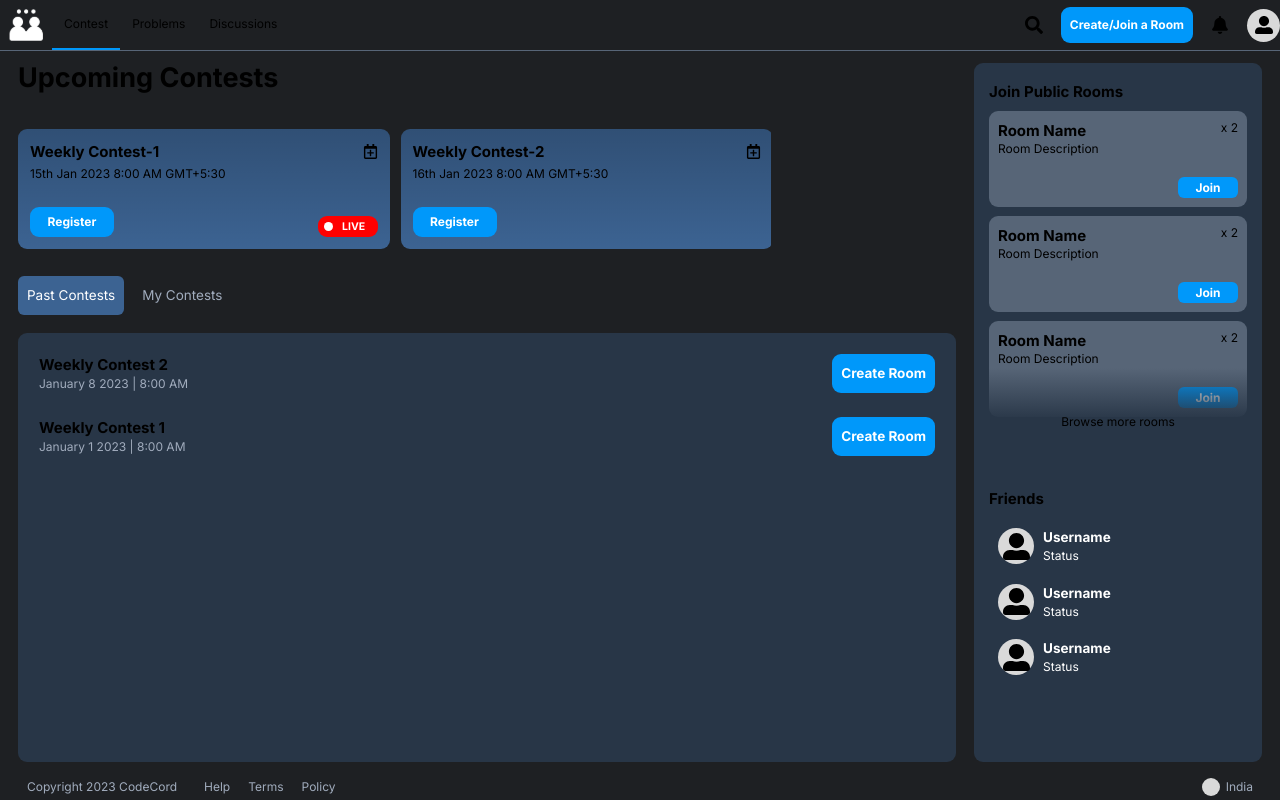
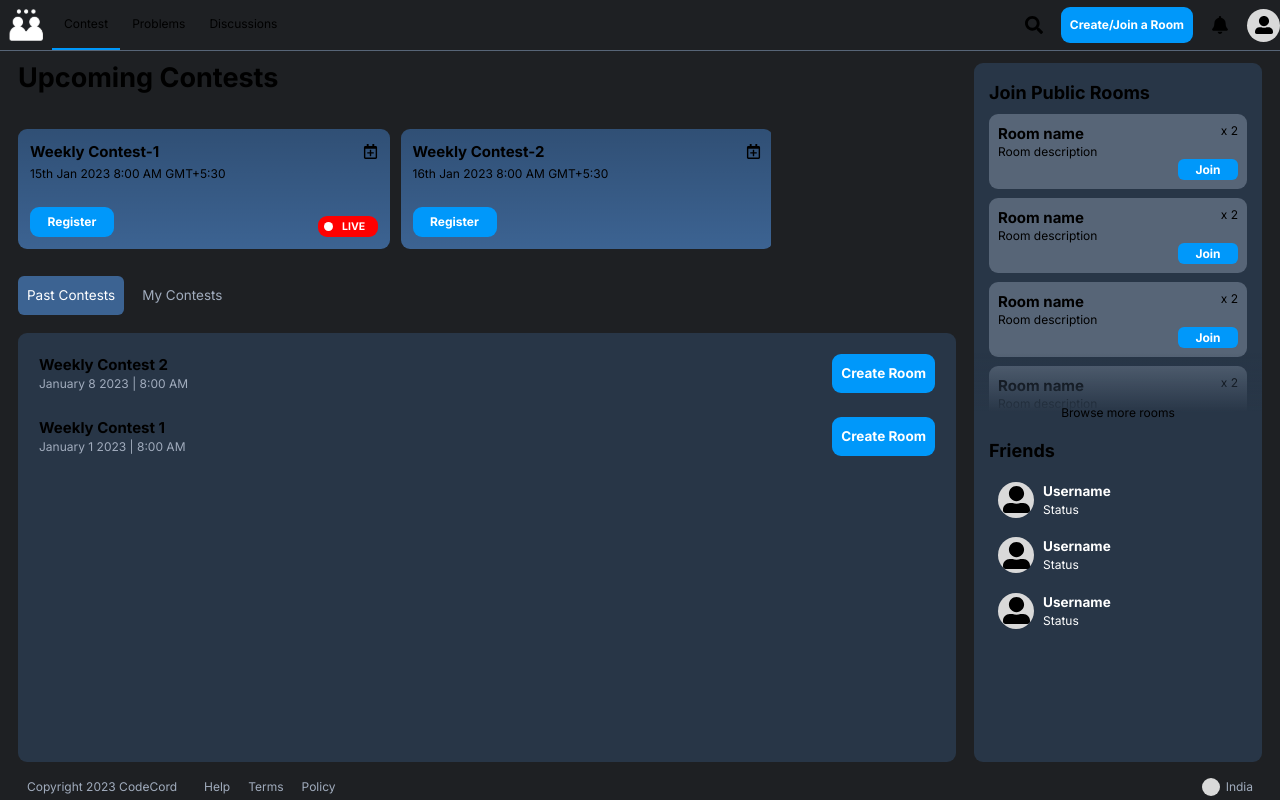
Before and after one commit to adityayadav71/CodeCord, a React (Vite) app in the folder client/: page / in a window 1280 px wide. Built offline with nearby package versions, Linux system fonts and the light colour scheme.

Commit message:
separated card components for rooms

```diff
--- a/client/src/components/Rooms/LiveRooms.jsx
+++ b/client/src/components/Rooms/LiveRooms.jsx
@@ -1,55 +1,24 @@
 import React from "react";
+import RoomCard from "./RoomCard";
 import { FaUserAlt } from "react-icons/fa";
 
 const LiveRooms = (props) => {
   return (
-    <aside className="flex flex-col px-5 py-6 gap-y-4 w-[288px] max-h-[874px] order-last rounded-xl bg-secondary">
-      <section className="relative grow overflow-hidden max-h-1/2">
-        <h2 className="text-xl font-bold mb-3">Join Public Rooms</h2>
-        <div className="flex flex-col gap-y-3 overflow-hidden w-full">
-          <div className="flex flex-col p-3 bg-accent2 rounded-xl w-full h-32 leading-tight">
-            <div className="flex flex-row justify-between">
-              <div>
-                <h2 className="text-xl font-bold">Room Name</h2>
-                <p>Room Description</p>
-              </div>
-              <p>x 2</p>
-            </div>
-            <div className="flex flex-row justify-end items-end grow">
-              <button className="bg-accent1 hover:bg-lightAccent1 transition-all duration-300 p-1 w-20 rounded-lg text-white font-bold">Join</button>
-            </div>
-          </div>
-          <div className="flex flex-col p-3 bg-accent2 rounded-xl w-full h-32 leading-tight">
-            <div className="flex flex-row justify-between">
-              <div>
-                <h2 className="text-xl font-bold">Room Name</h2>
-                <p>Room Description</p>
-              </div>
-              <p>x 2</p>
-            </div>
-            <div className="flex flex-row justify-end items-end grow">
-              <button className="bg-accent1 hover:bg-lightAccent1 transition-all duration-300 p-1 w-20 rounded-lg text-white font-bold">Join</button>
-            </div>
-          </div>
-          <div className="flex flex-col p-3 bg-accent2 rounded-xl w-full h-32 leading-tight">
-            <div className="flex flex-row justify-between">
-              <div>
-                <h2 className="text-xl font-bold">Room Name</h2>
-                <p>Room Description</p>
-              </div>
-              <p>x 2</p>
-            </div>
-            <div className="flex flex-row justify-end items-end grow">
-              <button className="bg-accent1 hover:bg-lightAccent1 transition-all duration-300 p-1 w-20 rounded-lg text-white font-bold">Join</button>
-            </div>
-          </div>
+    <aside className="relative flex flex-col px-5 py-6 gap-y-4 w-[288px] max-h-[874px] order-last rounded-xl bg-secondary">
+      <section className="flex flex-col grow h-80">
+        <h2 className="text-2xl font-bold mb-3">Join Public Rooms</h2>
+        <div className="flex flex-col gap-y-3 grow roomsScroll overflow-scroll w-full">
+          <RoomCard name="Room name" description="Room description" participants="2" />
+          <RoomCard name="Room name" description="Room description" participants="2" />
+          <RoomCard name="Room name" description="Room description" participants="2" />
+          <RoomCard name="Room name" description="Room description" participants="2" />
         </div>
-        <section className="absolute bottom-0 left-0 flex flex-row items-center justify-center gradient w-full h-36">
-          <p>Browse more rooms</p>
-        </section>
       </section>
-      <section className="grow">
-        <h2 className="text-xl font-bold mb-3">Friends</h2>
+      <section className="absolute z-[1] top-1/2 left-0 -translate-y-1/2 flex flex-row items-center justify-center gradient w-full h-40">
+        <a href="#" className="hover:text-accent1 hover:cursor-pointer">Browse more rooms</a>
+      </section>
+      <section className="z-[2] grow">
+        <h2 className="text-2xl font-bold mb-3">Friends</h2>
         <div className="flex flex-row rounded-xl w-full gap-x-3 items-center p-3 hover:bg-hover hover:cursor-pointer">
           <div className="flex flex-row items-center justify-center h-12 w-12 bg-grey2 rounded-full">
             <FaUserAlt className="text-4xl hover:cursor-pointer" />
--- /dev/null
+++ b/client/src/components/Rooms/RoomCard.jsx
@@ -0,0 +1,20 @@
+import React from "react";
+
+const RoomCard = ({name, description, participants}) => {
+  return (
+    <div className="flex flex-col p-3 bg-accent2 rounded-xl w-full h-32 leading-tight last:mb-24">
+      <div className="flex flex-row justify-between">
+        <div>
+          <h2 className="text-xl font-bold">{name}</h2>
+          <p>{description}</p>
+        </div>
+        <p>x {participants}</p>
+      </div>
+      <div className="flex flex-row justify-end items-end grow">
+        <button className="bg-accent1 hover:bg-lightAccent1 transition-all duration-300 p-1 w-20 rounded-lg text-white font-bold">Join</button>
+      </div>
+    </div>
+  );
+};
+
+export default RoomCard;
```
